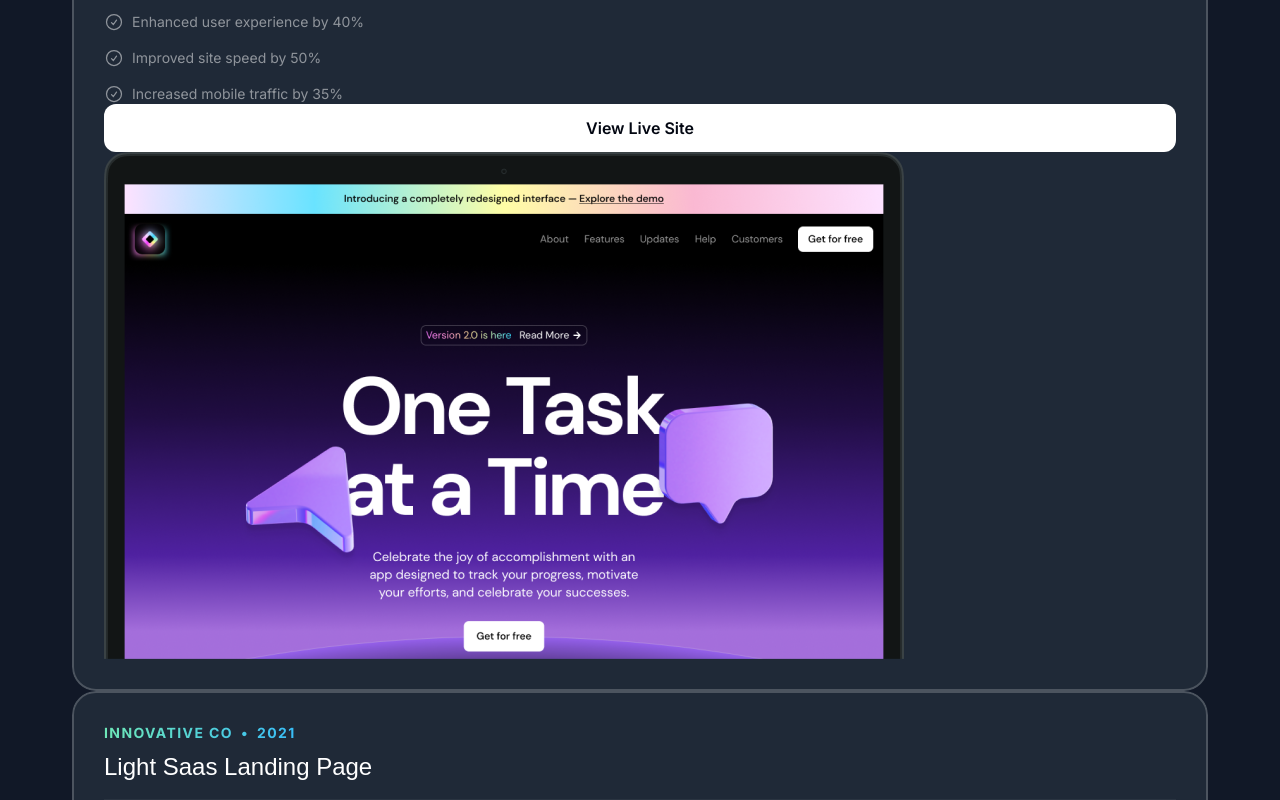
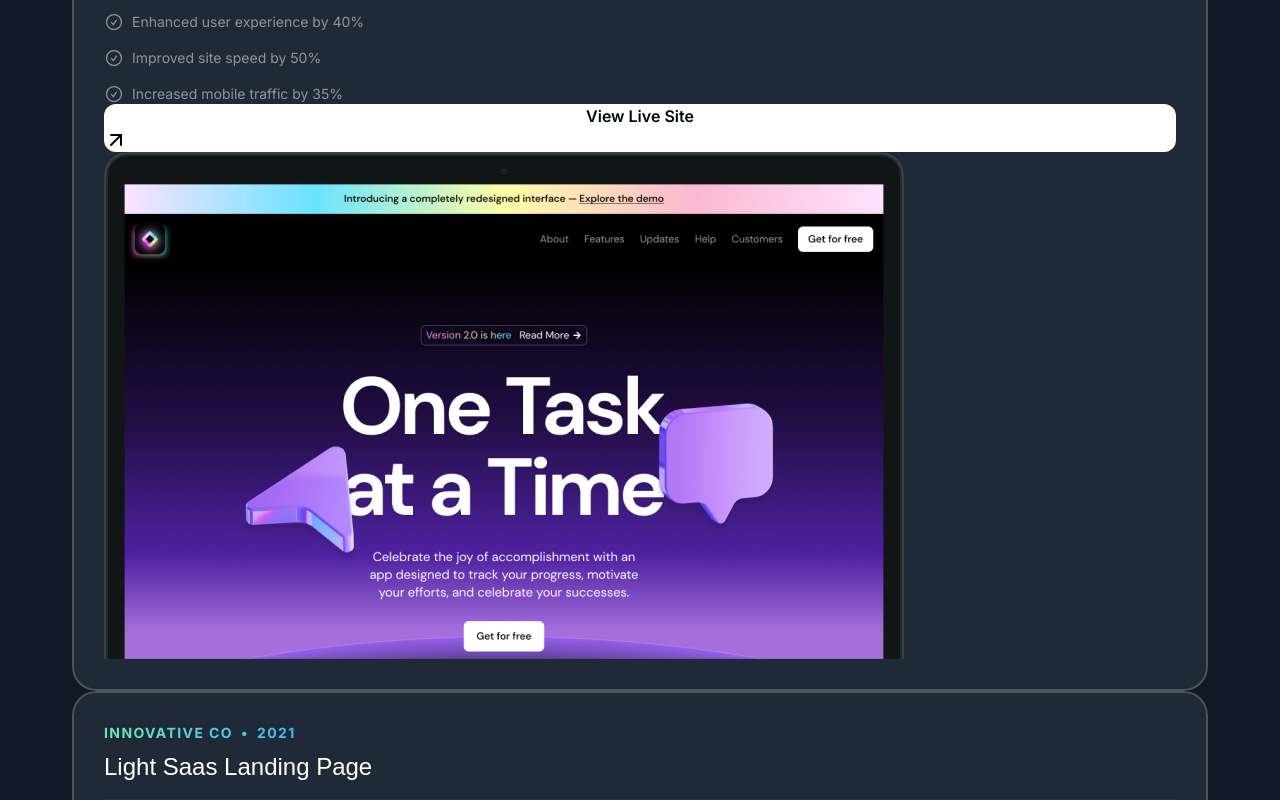
Before and after one commit to MorhafGhziel/frontend-tribe-portofolio, a Next.js app: page / in a window 1280 px wide. Shown: the part 1200-2000 px from the top of the page. Built offline with nearby package versions, Linux system fonts and the light colour scheme; a web font is replaced by a local one.

Commit message:
added the import ArrowUpRightIcon to the button

```diff
--- a/src/sections/Projects.tsx
+++ b/src/sections/Projects.tsx
@@ -3,6 +3,7 @@ import lightSaasLandingPage from "@/assets/images/light-saas-landing-page.png";
 import aiStartupLandingPage from "@/assets/images/ai-startup-landing-page.png";
 import Image from "next/image";
 import CheckCircleIcon from "@/assets/icons/check-circle.svg";
+import ArrowUpRightIcon from "@/assets/icons/arrow-up-right.svg";
 
 const portfolioProjects = [
   {
@@ -89,6 +90,7 @@ export const ProjectsSection = () => {
                 <a href={project.link}>
                   <button className="bg-white text-gray-950 h-12 w-full rounded-xl font-semibold">
                     View Live Site
+                    <ArrowUpRightIcon />
                   </button>
                 </a>
                 <Image src={project.image} alt={project.title} />
```
